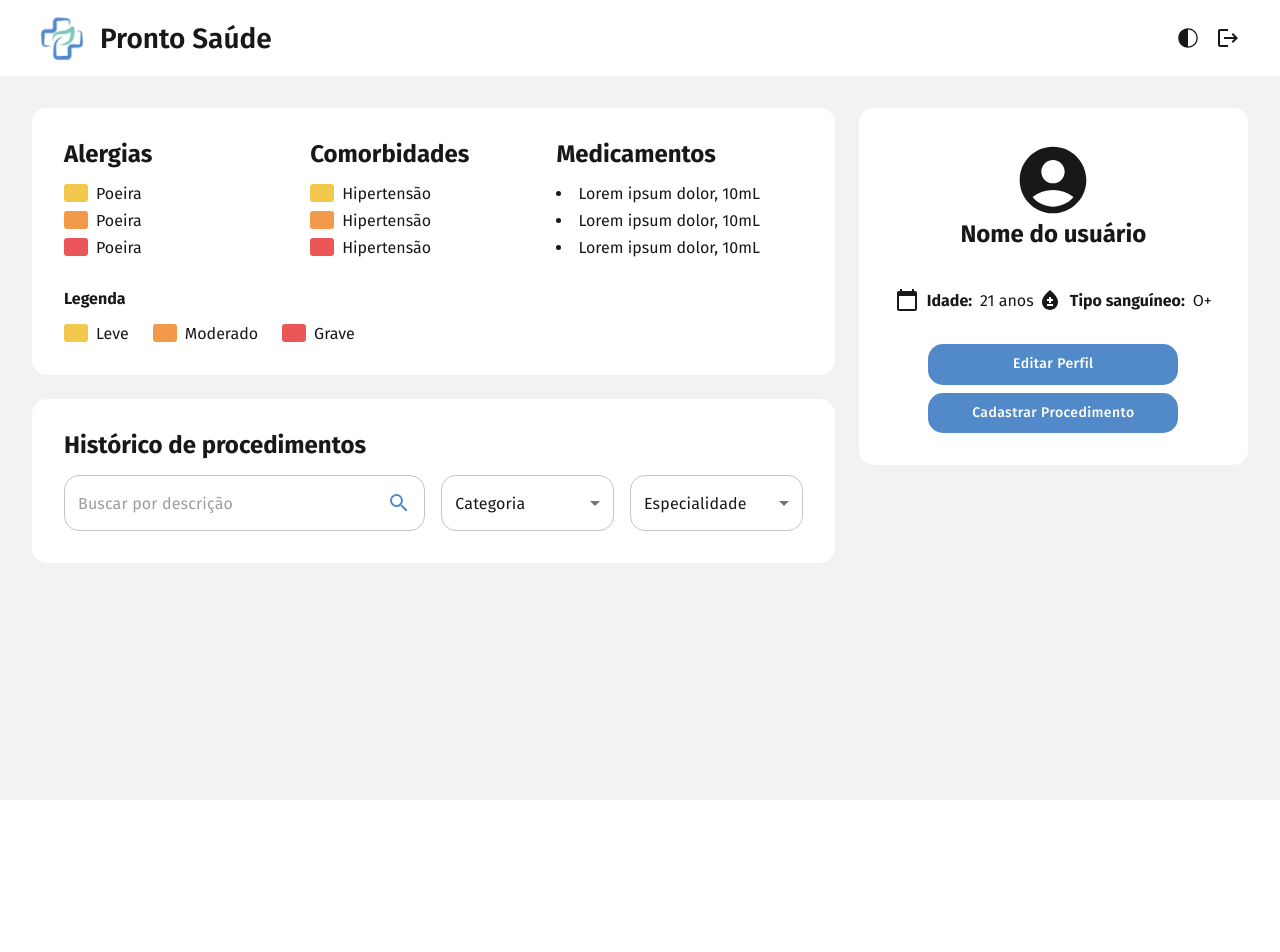
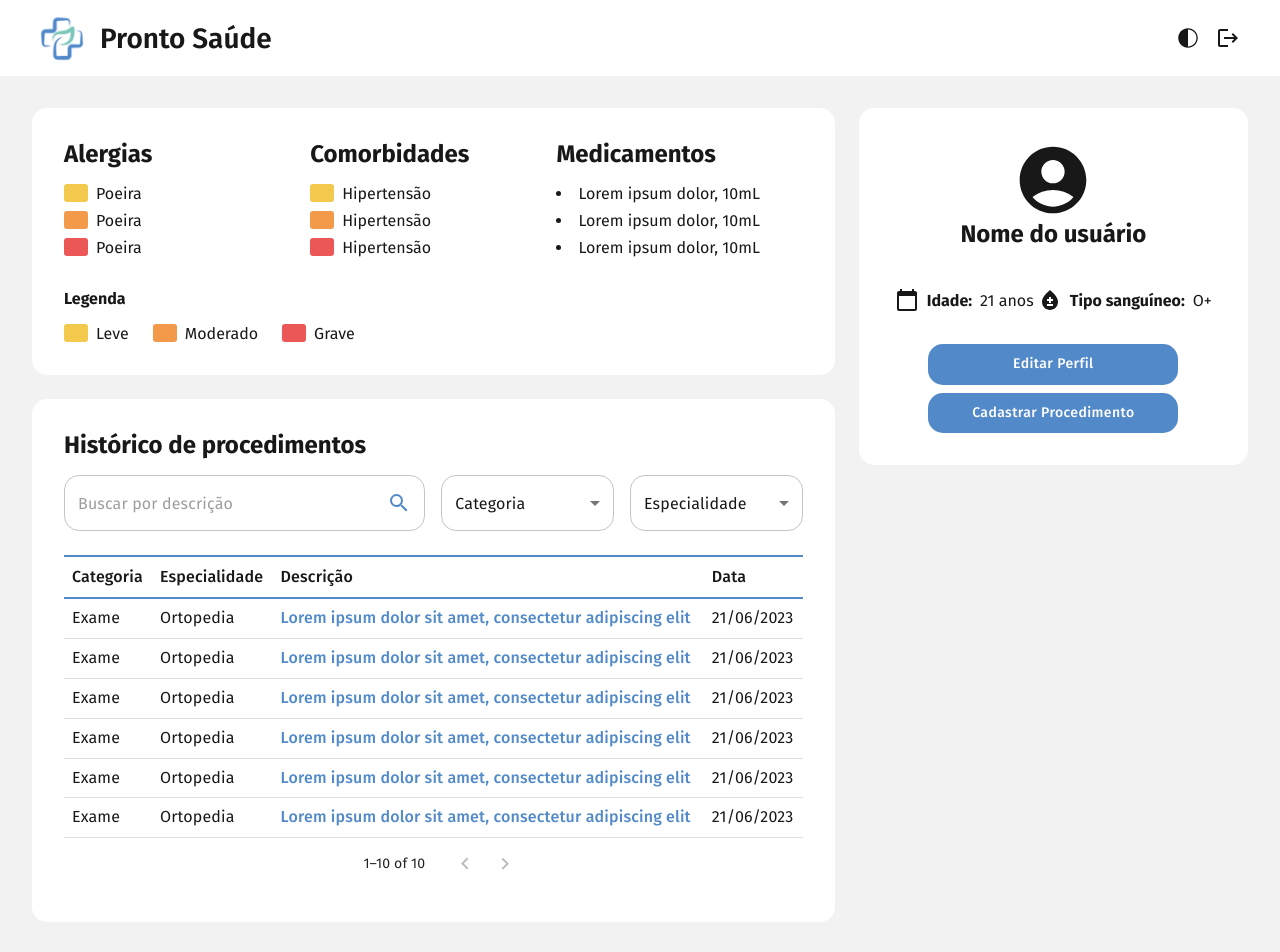
Before and after one commit to jasonwillyan/pronto-saude, a React (Create React App) app: page /home in a window 1280 px wide. Shown: the top 952 px of the page. Before the commit the page ends 800 px from the top, so only its background shows below. Built offline with nearby package versions, Linux system fonts and the light colour scheme.

Commit message:
feat: adiciona tabela de histórico de procedimentos

```diff
--- a/src/components/SelectInput/styles.js
+++ b/src/components/SelectInput/styles.js
@@ -4,11 +4,9 @@ const useStyles = createUseStyles({
   select: {
     width: "100%",
     borderRadius: 15,
-    fontFamily: "'Fira Sans', sans-serif",
     color: ({ theme }) => theme.palette.text
   },
   option: {
-    fontFamily: "'Fira Sans', sans-serif",
     color: ({ theme }) => theme.palette.text
   }
 });
--- a/src/components/TextInput/styles.js
+++ b/src/components/TextInput/styles.js
@@ -3,7 +3,6 @@ import { createUseStyles } from "react-jss";
 const useStyles = createUseStyles({
   input: {
     borderRadius: 15,
-    fontFamily: "'Fira Sans', sans-serif",
     color: ({ theme }) => theme.palette.text
   }
 });
--- a/src/global.css
+++ b/src/global.css
@@ -3,4 +3,5 @@
   padding: 0;
   outline: none;
   box-sizing: border-box;
+  font-family: "Fira Sans", sans-serif !important;
 }
--- a/src/pages/user-home/index.js
+++ b/src/pages/user-home/index.js
@@ -1,5 +1,15 @@
 import { useContext } from "react";
-import { Button, Grid, InputAdornment } from "@mui/material";
+import {
+  Button,
+  Grid,
+  InputAdornment,
+  Table,
+  TableCell,
+  TableRow,
+  TableBody,
+  TableHead,
+  TablePagination
+} from "@mui/material";
 import classNames from "classnames";
 import { MdAccountCircle, MdBloodtype, MdCalendarToday, MdOutlineSearch } from "react-icons/md";
 
@@ -9,6 +19,45 @@ import Header from "../../components/Header";
 import useGlobalStyles from "../../styles";
 import TextInput from "../../components/TextInput";
 import SelectInput from "../../components/SelectInput";
+
+const rows = [
+  {
+    categoria: "Exame",
+    especialidade: "Ortopedia",
+    descricao: "Lorem ipsum dolor sit amet, consectetur adipiscing elit",
+    data: "21/06/2023"
+  },
+  {
+    categoria: "Exame",
+    especialidade: "Ortopedia",
+    descricao: "Lorem ipsum dolor sit amet, consectetur adipiscing elit",
+    data: "21/06/2023"
+  },
+  {
+    categoria: "Exame",
+    especialidade: "Ortopedia",
+    descricao: "Lorem ipsum dolor sit amet, consectetur adipiscing elit",
+    data: "21/06/2023"
+  },
+  {
+    categoria: "Exame",
+    especialidade: "Ortopedia",
+    descricao: "Lorem ipsum dolor sit amet, consectetur adipiscing elit",
+    data: "21/06/2023"
+  },
+  {
+    categoria: "Exame",
+    especialidade: "Ortopedia",
+    descricao: "Lorem ipsum dolor sit amet, consectetur adipiscing elit",
+    data: "21/06/2023"
+  },
+  {
+    categoria: "Exame",
+    especialidade: "Ortopedia",
+    descricao: "Lorem ipsum dolor sit amet, consectetur adipiscing elit",
+    data: "21/06/2023"
+  }
+];
 
 export default function UserHome() {
   const { theme } = useContext(ThemeContext);
@@ -170,6 +219,40 @@ export default function UserHome() {
                   />
                 </Grid>
               </Grid>
+              <Table
+                sx={{ width: "100%" }}
+                aria-label="Histórico de procedimentos"
+                className={classes.table}>
+                <TableHead className={classes.tableHead}>
+                  <TableRow>
+                    <TableCell className={classes.tableCell}>Categoria</TableCell>
+                    <TableCell className={classes.tableCell}>Especialidade</TableCell>
+                    <TableCell className={classes.tableCell}>Descrição</TableCell>
+                    <TableCell className={classes.tableCell}>Data</TableCell>
+                  </TableRow>
+                </TableHead>
+                <TableBody>
+                  {rows.map((row, index) => (
+                    <TableRow key={index}>
+                      <TableCell className={classes.tableCell}>{row.categoria}</TableCell>
+                      <TableCell className={classes.tableCell}>{row.especialidade}</TableCell>
+                      <TableCell className={classNames(classes.tableCell, classes.link)}>
+                        {row.descricao}
+                      </TableCell>
+                      <TableCell className={classes.tableCell}>{row.data}</TableCell>
+                    </TableRow>
+                  ))}
+                </TableBody>
+              </Table>
+              <TablePagination
+                rowsPerPageOptions={-1}
+                component="div"
+                count={10}
+                rowsPerPage={-1}
+                page={0}
+                onPageChange={() => {}}
+                onRowsPerPageChange={() => {}}
+              />
             </Grid>
           </Grid>
           <Grid item xs={12} lg={4} className={classes.column}>
--- a/src/pages/user-home/styles.js
+++ b/src/pages/user-home/styles.js
@@ -95,6 +95,23 @@ const useStyles = createUseStyles({
   boldItem: {
     fontWeight: "bold",
     margin: "0 8px"
+  },
+  table: {
+    marginTop: 24
+  },
+  tableCell: {
+    fontSize: 16,
+    color: ({ theme }) => theme.palette.text,
+    padding: 8
+  },
+  link: {
+    fontWeight: 500,
+    color: ({ theme }) => theme.palette.primaryColor,
+    cursor: "pointer"
+  },
+  tableHead: {
+    borderTop: ({ theme }) => `2px solid ${theme.palette.primaryColor}`,
+    borderBottom: ({ theme }) => `2px solid ${theme.palette.primaryColor}`
   }
 });
 
--- a/src/styles.js
+++ b/src/styles.js
@@ -4,7 +4,6 @@ import enumTheme from "./utils/theme/enumTheme";
 const useGlobalStyles = createUseStyles({
   body: {
     backgroundColor: ({ theme }) => theme.palette.background,
-    fontFamily: "'Fira Sans', sans-serif",
     width: "100vw",
     minHeight: "100vh",
     position: "absolute",
@@ -21,7 +20,6 @@ const useGlobalStyles = createUseStyles({
     width: "100%",
     color: ({ theme }) => theme.palette.white,
     backgroundColor: ({ theme }) => theme.palette.primaryColor,
-    fontFamily: "'Fira Sans', sans-serif",
     textTransform: "capitalize",
     marginTop: 8,
     "&:hover": {
```
